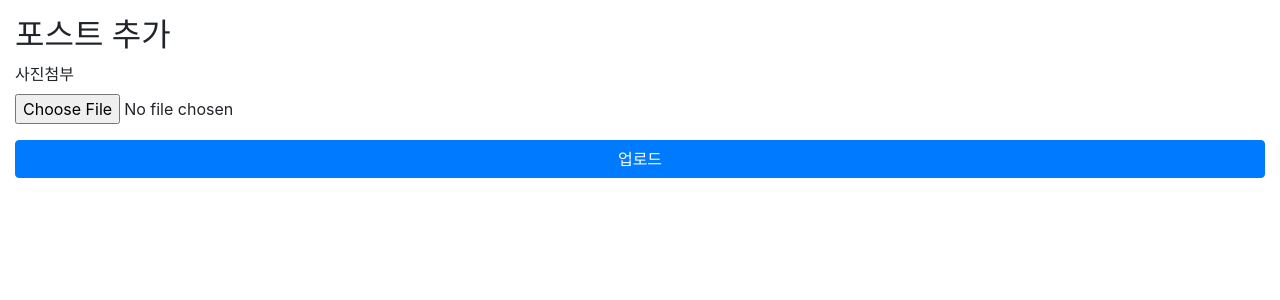
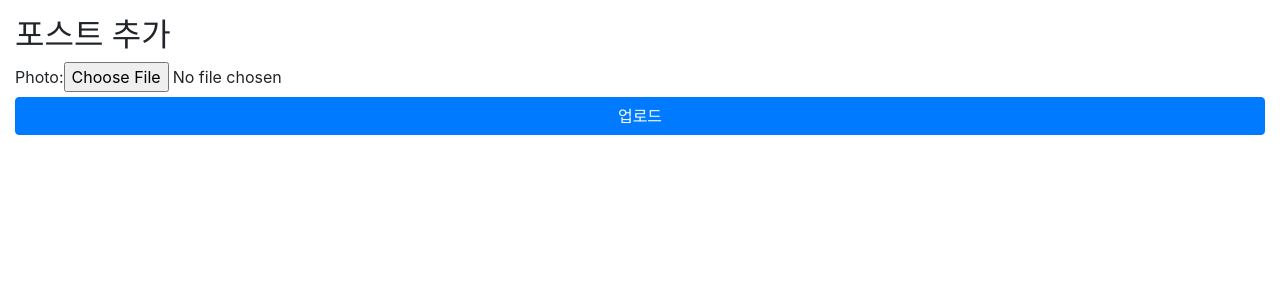
Before and after one commit to sungmin414/review_instagram, a Django app: page /posts/create/ in a window 1280 px wide. Shown: the part 56-356 px from the top of the page. Run offline with Django 3.2, Linux system fonts and the light colour scheme; parts of the project's set-up code (start-up, migrations or seed data) failed here and were passed over; some libraries are stand-ins or nearby versions.

Commit message:
PostCreateForm으로 HTML구성

```diff
--- /dev/null
+++ b/app/posts/forms.py
@@ -0,0 +1,5 @@
+from django import forms
+
+
+class PostCreateForm(forms.Form):
+    photo = forms.ImageField()
--- a/app/posts/views.py
+++ b/app/posts/views.py
@@ -1,4 +1,7 @@
-from django.shortcuts import render
+from django.shortcuts import render, redirect
+
+from app.members.models import User
+from .forms import PostCreateForm
 from .models import Post
 
 
@@ -14,5 +17,21 @@ def post_create(request):
     # posts = Post.objects.create()
     # context = {
     #     'posts': posts
-    # }
-    return render(request, 'posts/post_create.html')
+    #
+
+    if request.method == 'POST':
+        post = Post(
+            author=User.objects.first(),
+            photo=request.FILES['photo'],
+        )
+        post.save()
+        return redirect('posts:post-list')
+
+    else:
+        # GET요청의 경우, 빈 Form인스턴스를 context에 담아서 전달
+        # Template에서는 'form'키로 해당 Form인스턴스 속성을 사용 가능
+        form = PostCreateForm()
+        context = {
+            'form': form
+        }
+        return render(request, 'posts/post_create.html', context)
--- a/app/templates/posts/post_create.html
+++ b/app/templates/posts/post_create.html
@@ -2,12 +2,14 @@
 
 {% block content %}
     <h2>포스트 추가</h2>
-    <form action="#" method="POST">
+    <form action="#" enctype="multipart/form-data" method="POST">
     {% csrf_token %}
-        <div class="form-group">
-            <label for="id-photo">사진첨부</label>
-            <input type="file" id="id-photo" class="form-control-file">
-        </div>
+        {{ form }}
         <button class="btn btn-primary btn-block">업로드</button>
     </form>
 {% endblock %}
+
+{#<div class="form-group">#}
+{#            <label for="id-photo">사진첨부</label>#}
+{#            <input type="file" id="id-photo" name="photo" class="form-control-file">#}
+{#</div>#}
```
